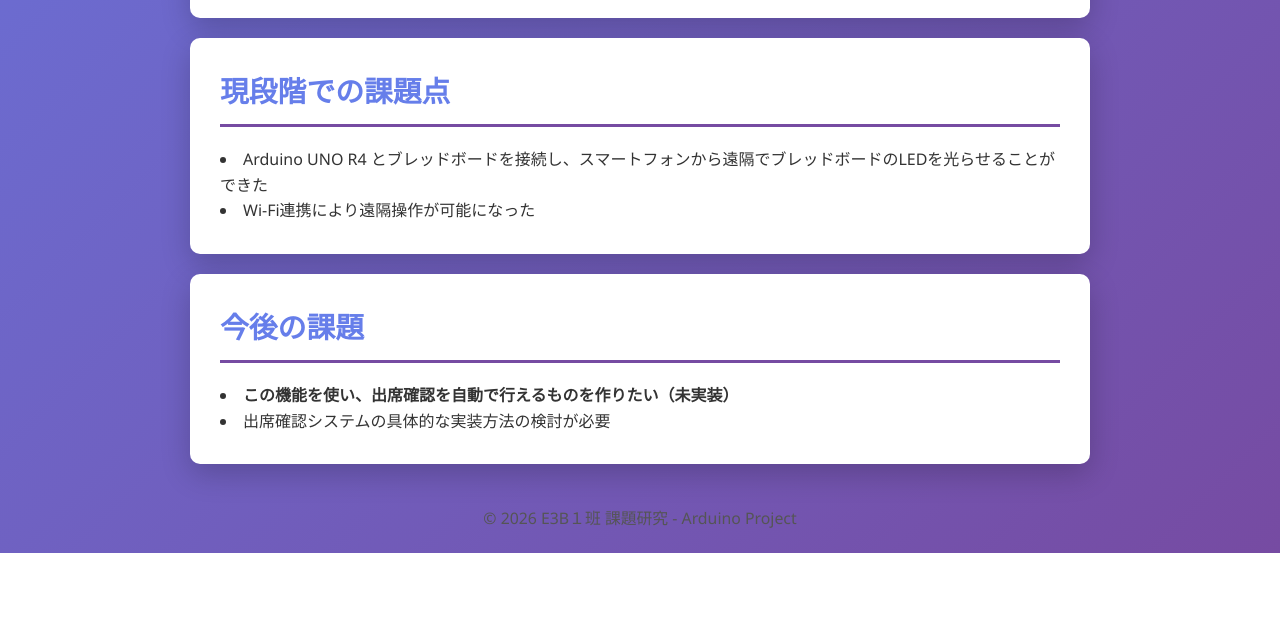
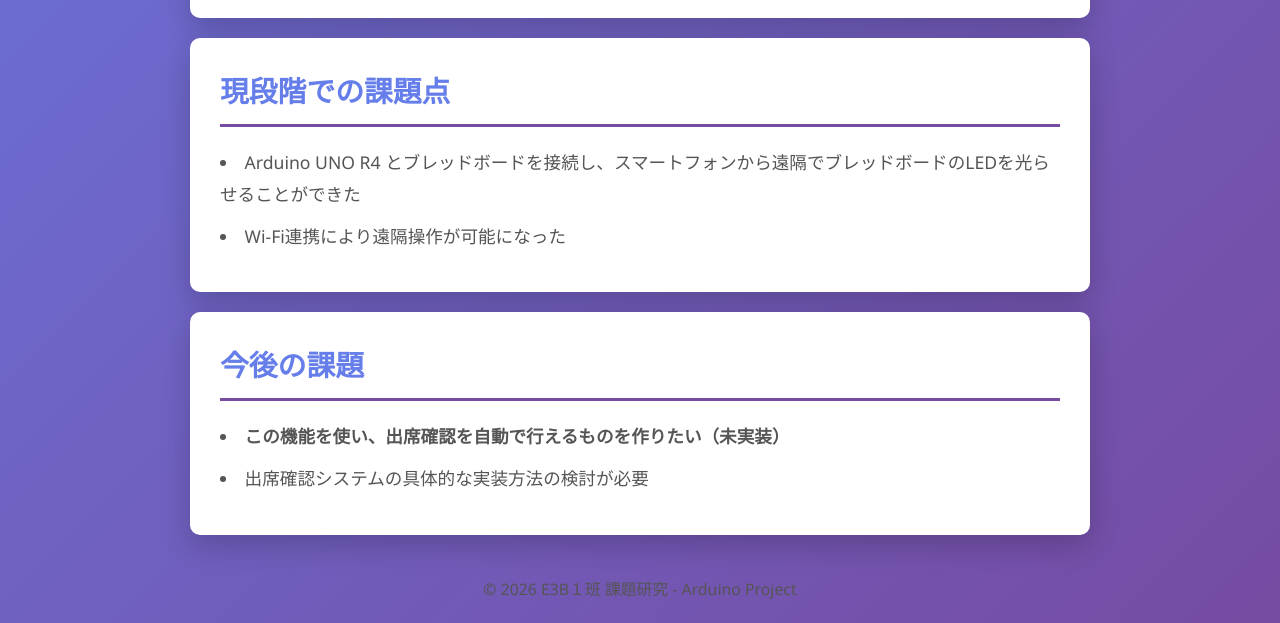
Before and after one commit to Heiya3/R8.kadai.No1, a plain HTML site: page index.html in a window 1280 px wide. Shown: the part 1061-1684 px from the top of the page. Before the commit the page ends 1614 px from the top, so only its background shows below. Drawn offline with Linux system fonts and the light colour scheme.

Commit message:
Update CSS to support list and image styling

```diff
--- a/style.css
+++ b/style.css
@@ -61,6 +61,22 @@ p {
     line-height: 1.8;
 }
 
+ul {
+    color: #555;
+    font-size: 1.1em;
+    line-height: 1.8;
+}
+
+li {
+    margin-bottom: 10px;
+}
+
+img {
+    max-width: 100%;
+    height: auto;
+    border-radius: 5px;
+}
+
 footer {
     text-align: center;
     color: white;
```
